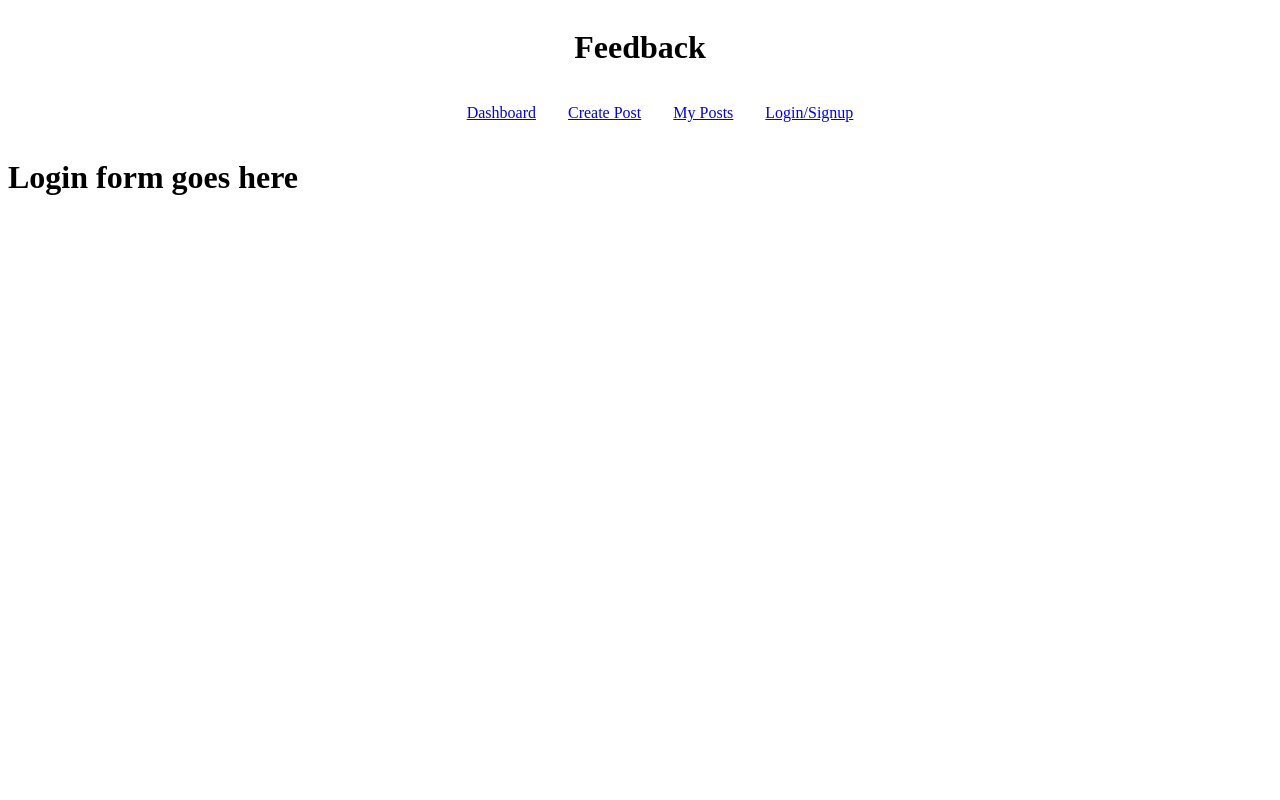
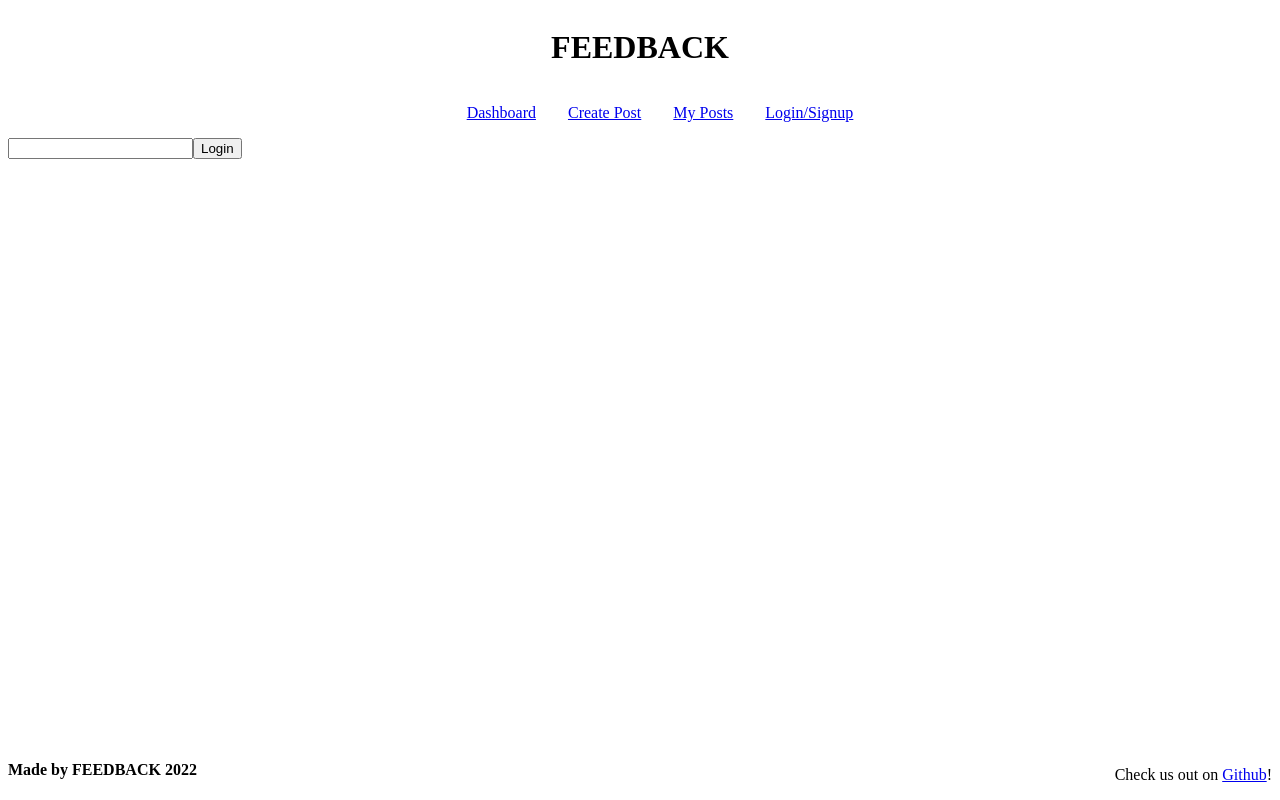
Before and after one commit to Jillium/FEEDback, a React (Create React App) app in the folder client/: page /login in a window 1280 px wide. Built offline with nearby package versions, Linux system fonts and the light colour scheme.

Commit message:
finished up skeleton and footer, added some layout styles

```diff
--- a/client/src/App.css
+++ b/client/src/App.css
@@ -19,3 +19,23 @@
 .nav-item {
     margin: 0 1rem;
 }
+
+.footer {
+    position: fixed;
+    bottom: 0;
+    width: 100%;
+    display: flex;
+    flex-wrap: wrap;
+    align-content: center;
+    justify-content: space-between;
+    align-items: flex-end;
+
+}
+
+.footer-list {
+    list-style-type: none;
+}
+
+.footer-item {
+    margin: 0 1rem;
+}
--- a/client/src/App.jsx
+++ b/client/src/App.jsx
@@ -16,7 +16,7 @@ function App() {
     <Router>
       <div>
         <header className='header'>
-          <span><h1>Feedback</h1></span>
+          <span><h1>FEEDBACK</h1></span>
           <ul className="nav">
             <li className='nav-item'>
               <Link to="/">Dashboard</Link>
@@ -33,6 +33,17 @@ function App() {
 
           </ul>
         </header>
+
+        <main>
+
+        </main>
+
+        <footer className="footer">
+          <h4>Made by FEEDBACK 2022</h4>
+          <ul className='footer-list'>
+            <li className='footer-item'>Check us out on <a href="https://github.com/Jillium/FEEDback" target="_blank" rel="noreferrer">Github</a>!</li>
+          </ul>
+        </footer>
       </div>
 
       <Switch>
--- a/client/src/pages/Login.jsx
+++ b/client/src/pages/Login.jsx
@@ -15,7 +15,7 @@ const Login = (props) => {
 
   return (
     <div>
-      {/* <form onSubmit={(e) => {
+      <form onSubmit={(e) => {
         e.preventDefault();
         login({ variables: { name: username } });
       }}>
@@ -30,9 +30,9 @@ const Login = (props) => {
         </label>
 
         <button>Login</button>
-      </form> */}
+      </form>
 
-      <h1>Login form goes here</h1>
+
     </div>
   );
 };
```
